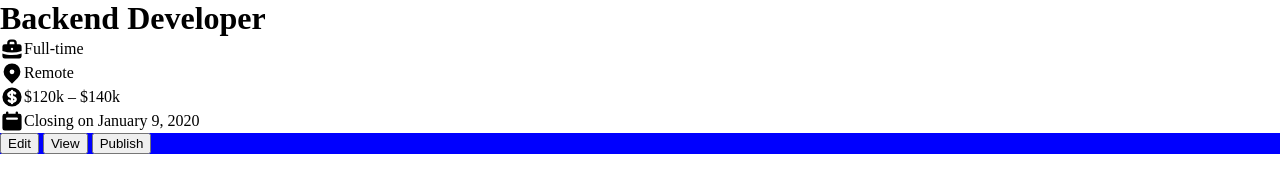
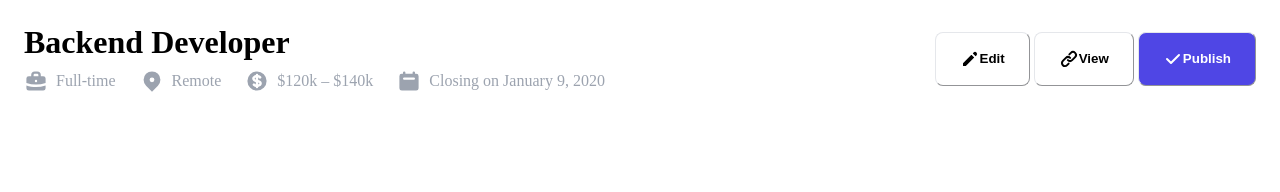
Before and after one commit to erictempleton1/html_playground, a website: page header_demo/index.html in a window 1280 px wide. Drawn offline with Linux system fonts and the light colour scheme.

Commit message:
working on styling some stuff

```diff
--- a/header_demo/index.html
+++ b/header_demo/index.html
@@ -11,13 +11,16 @@
 
 <body>
   <header>
-    <h1>Backend Developer</h1>
+    <div class="description-container">
+      <h1 class="header-text">Backend Developer</h1>
+      <div class="items-container">
         <div class="item">
           <svg class="header-icon" xmlns="http://www.w3.org/2000/svg" viewBox="0 0 20 20" fill="currentColor">
             <path fill-rule="evenodd"
               d="M6 6V5a3 3 0 013-3h2a3 3 0 013 3v1h2a2 2 0 012 2v3.57A22.952 22.952 0 0110 13a22.95 22.95 0 01-8-1.43V8a2 2 0 012-2h2zm2-1a1 1 0 011-1h2a1 1 0 011 1v1H8V5zm1 5a1 1 0 011-1h.01a1 1 0 110 2H10a1 1 0 01-1-1z"
               clip-rule="evenodd" />
-        <path d="M2 13.692V16a2 2 0 002 2h12a2 2 0 002-2v-2.308A24.974 24.974 0 0110 15c-2.796 0-5.487-.46-8-1.308z" />
+            <path
+              d="M2 13.692V16a2 2 0 002 2h12a2 2 0 002-2v-2.308A24.974 24.974 0 0110 15c-2.796 0-5.487-.46-8-1.308z" />
           </svg>
           Full-time
         </div>
@@ -47,10 +50,34 @@
           </svg>
           Closing on January 9, 2020
         </div>
+      </div>
+    </div>
     <div class="button-container">
-      <button>Edit</button>
-      <button>View</button>
-      <button>Publish</button>
+      <button class="header-button">
+        <div class="button-content-container">
+          <svg class="button-icon" xmlns="http://www.w3.org/2000/svg" viewBox="0 0 20 20" fill="currentColor">
+            <path
+              d="M13.586 3.586a2 2 0 112.828 2.828l-.793.793-2.828-2.828.793-.793zM11.379 5.793L3 14.172V17h2.828l8.38-8.379-2.83-2.828z" />
+          </svg>
+          Edit
+        </div>
+      </button>
+      <button class="header-button">
+        <div class="button-content-container">
+          <svg class="button-icon" xmlns="http://www.w3.org/2000/svg" viewBox="0 0 20 20" fill="currentColor">
+            <path fill-rule="evenodd" d="M12.586 4.586a2 2 0 112.828 2.828l-3 3a2 2 0 01-2.828 0 1 1 0 00-1.414 1.414 4 4 0 005.656 0l3-3a4 4 0 00-5.656-5.656l-1.5 1.5a1 1 0 101.414 1.414l1.5-1.5zm-5 5a2 2 0 012.828 0 1 1 0 101.414-1.414 4 4 0 00-5.656 0l-3 3a4 4 0 105.656 5.656l1.5-1.5a1 1 0 10-1.414-1.414l-1.5 1.5a2 2 0 11-2.828-2.828l3-3z" clip-rule="evenodd" />
+          </svg>
+          View
+        </div>
+      </button>
+      <button class="header-button publish-button">
+        <div class="button-content-container">
+          <svg class="button-icon" xmlns="http://www.w3.org/2000/svg" viewBox="0 0 20 20" fill="currentColor">
+            <path fill-rule="evenodd" d="M16.707 5.293a1 1 0 010 1.414l-8 8a1 1 0 01-1.414 0l-4-4a1 1 0 011.414-1.414L8 12.586l7.293-7.293a1 1 0 011.414 0z" clip-rule="evenodd" />
+          </svg>
+          Publish
+        </div>
+      </button>
     </div>
   </header>
 
--- a/header_demo/styles.css
+++ b/header_demo/styles.css
@@ -9,25 +9,84 @@ h1 {
 }
 
 header {
-  /* display: flex; */
+  padding: 1.5rem;
+  display: flex;
+  align-items: center;
+}
+
+.header-text {
+  padding-bottom: .5rem;
+}
+
+.items-container {
+  display: flex;
 }
 
 .header-icon {
   width: 1.5rem;
   height: 1.5rem;
+  padding-right: 0.5rem;
+}
+
+.button-icon {
+  width: 1.25rem;
+  height: 1.25rem;
+}
+
+.button-content-container {
+  display: flex;
+  align-items: center;
 }
 
 .button-container {
-  background-color: blue;
-  /* display: flex;
-  align-items: center; */
+  margin-left: auto;
+}
+
+.header-button {
+  padding: 1rem 1.5rem;
+  border-radius: .5rem;
+  border-width: .75px;
+  background-color: transparent;
+  border-color: rgba(229, 231, 235, 1);
+  font-weight: 600;
+}
+
+.header-button:hover {
+  background-color: whitesmoke;
+}
+
+.publish-button {
+  background-color: rgba(79, 70, 229, 1);
+  color: white;
+}
+
+.publish-button:hover {
+  background-color: rgba(67, 56, 202, 1);
 }
 
 .description-container {
-  /* display: flex; */
+  /* background-color: red; */
 }
 
 .item {
   display: flex;
   align-items: center;
+  padding-right: 1.5rem;
+  color: rgba(156, 163, 175, 1);
 }
+
+@media only screen and (max-width: 1000px) {
+  header {
+    display: block;
+  }
+
+  .button-container {
+    padding-top: 1rem;
+  }
+}
+
+@media only screen and (max-width: 680px) {
+  .items-container {
+    display: block;
+  }
+}
```
Lines whose indentation alone changed are shown as unchanged.
